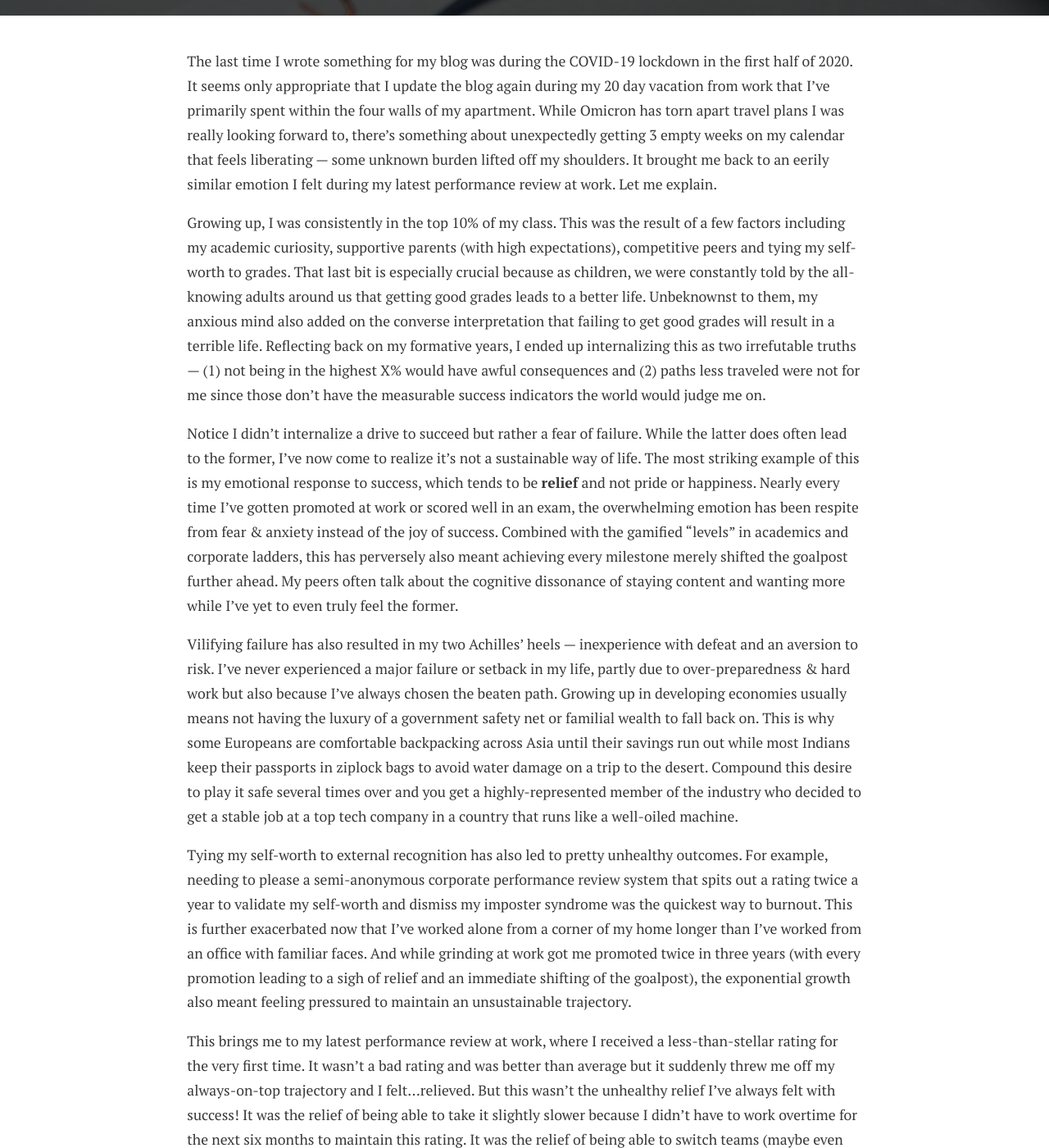
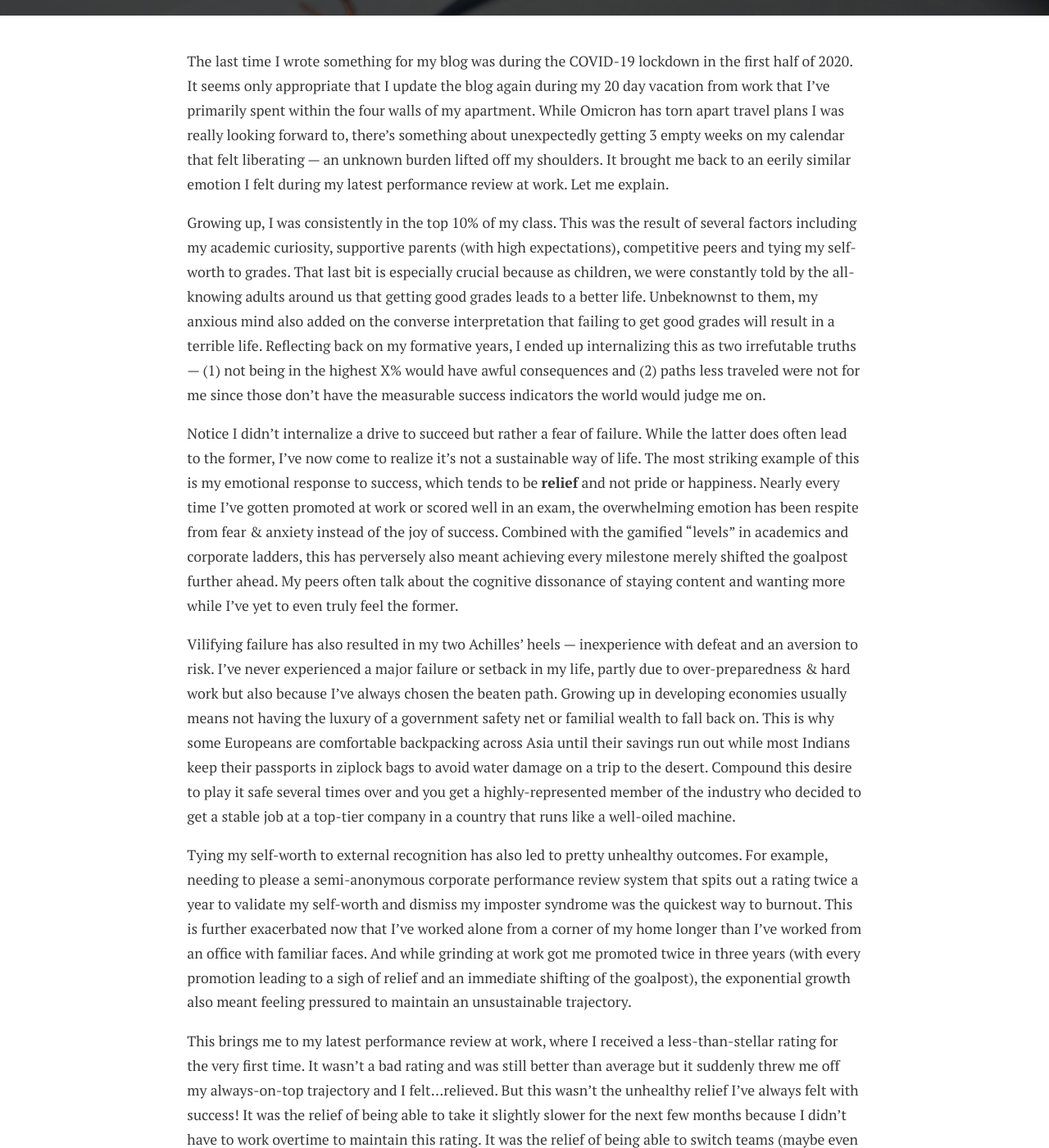
Before and after one commit to SuyashLakhotia/blog, a Jekyll site: the page built from _posts/2021-12-20-freedom-of-failure.md, in a window 1280 px wide and 1400 px high, scrolled down 431 px. Shown: the whole window at 82% size. Built offline with Jekyll 4.4.1, drawn with Linux system fonts in a browser that asks for light colours; nearby versions of some CDN libraries; some of the changed text lies outside the part shown.

Commit message:
Update 2021-12-20-freedom-of-failure.md

```diff
--- a/_posts/2021-12-20-freedom-of-failure.md
+++ b/_posts/2021-12-20-freedom-of-failure.md
@@ -6,16 +6,16 @@
 - Thoughts
 ---
 
-The last time I wrote something for my blog was during the COVID-19 lockdown in the first half of 2020. It seems only appropriate that I update the blog again during my 20 day vacation from work that I've primarily spent within the four walls of my apartment. While Omicron has torn apart travel plans I was really looking forward to, there's something about unexpectedly getting 3 empty weeks on my calendar that feels liberating &mdash; some unknown burden lifted off my shoulders. It brought me back to an eerily similar emotion I felt during my latest performance review at work. Let me explain.
+The last time I wrote something for my blog was during the COVID-19 lockdown in the first half of 2020. It seems only appropriate that I update the blog again during my 20 day vacation from work that I've primarily spent within the four walls of my apartment. While Omicron has torn apart travel plans I was really looking forward to, there's something about unexpectedly getting 3 empty weeks on my calendar that felt liberating &mdash; an unknown burden lifted off my shoulders. It brought me back to an eerily similar emotion I felt during my latest performance review at work. Let me explain.
 
-Growing up, I was consistently in the top 10% of my class. This was the result of a few factors including my academic curiosity, supportive parents (with high expectations), competitive peers and tying my self-worth to grades. That last bit is especially crucial because as children, we were constantly told by the all-knowing adults around us that getting good grades leads to a better life. Unbeknownst to them, my anxious mind also added on the converse interpretation that failing to get good grades will result in a terrible life. Reflecting back on my formative years, I ended up internalizing this as two irrefutable truths &mdash; (1) not being in the highest X% would have awful consequences and (2) paths less traveled were not for me since those don't have the measurable success indicators the world would judge me on.
+Growing up, I was consistently in the top 10% of my class. This was the result of several factors including my academic curiosity, supportive parents (with high expectations), competitive peers and tying my self-worth to grades. That last bit is especially crucial because as children, we were constantly told by the all-knowing adults around us that getting good grades leads to a better life. Unbeknownst to them, my anxious mind also added on the converse interpretation that failing to get good grades will result in a terrible life. Reflecting back on my formative years, I ended up internalizing this as two irrefutable truths &mdash; (1) not being in the highest X% would have awful consequences and (2) paths less traveled were not for me since those don't have the measurable success indicators the world would judge me on.
 
 Notice I didn't internalize a drive to succeed but rather a fear of failure. While the latter does often lead to the former, I've now come to realize it's not a sustainable way of life. The most striking example of this is my emotional response to success, which tends to be **relief** and not pride or happiness. Nearly every time I've gotten promoted at work or scored well in an exam, the overwhelming emotion has been respite from fear &amp; anxiety instead of the joy of success. Combined with the gamified "levels" in academics and corporate ladders, this has perversely also meant achieving every milestone merely shifted the goalpost further ahead. My peers often talk about the cognitive dissonance of staying content and wanting more while I've yet to even truly feel the former.
 
-Vilifying failure has also resulted in my two Achilles' heels &mdash; inexperience with defeat and an aversion to risk. I've never experienced a major failure or setback in my life, partly due to over-preparedness &amp; hard work but also because I've always chosen the beaten path. Growing up in developing economies usually means not having the luxury of a government safety net or familial wealth to fall back on. This is why some Europeans are comfortable backpacking across Asia until their savings run out while most Indians keep their passports in ziplock bags to avoid water damage on a trip to the desert. Compound this desire to play it safe several times over and you get a highly-represented member of the industry who decided to get a stable job at a top tech company in a country that runs like a well-oiled machine.
+Vilifying failure has also resulted in my two Achilles' heels &mdash; inexperience with defeat and an aversion to risk. I've never experienced a major failure or setback in my life, partly due to over-preparedness &amp; hard work but also because I've always chosen the beaten path. Growing up in developing economies usually means not having the luxury of a government safety net or familial wealth to fall back on. This is why some Europeans are comfortable backpacking across Asia until their savings run out while most Indians keep their passports in ziplock bags to avoid water damage on a trip to the desert. Compound this desire to play it safe several times over and you get a highly-represented member of the industry who decided to get a stable job at a top-tier company in a country that runs like a well-oiled machine.
 
 Tying my self-worth to external recognition has also led to pretty unhealthy outcomes. For example, needing to please a semi-anonymous corporate performance review system that spits out a rating twice a year to validate my self-worth and dismiss my imposter syndrome was the quickest way to burnout. This is further exacerbated now that I've worked alone from a corner of my home longer than I've worked from an office with familiar faces. And while grinding at work got me promoted twice in three years (with every promotion leading to a sigh of relief and an immediate shifting of the goalpost), the exponential growth also meant feeling pressured to maintain an unsustainable trajectory.
 
-This brings me to my latest performance review at work, where I received a less-than-stellar rating for the very first time. It wasn't a bad rating and was better than average but it suddenly threw me off my always-on-top trajectory and I felt...relieved. But this wasn't the unhealthy relief I've always felt with success! It was the relief of being able to take it slightly slower because I didn't have to work overtime for the next six months to maintain this rating. It was the relief of being able to switch teams (maybe even jobs!) without delaying my next promotion due to ramp-up time. It was the relief of having the space to dive deep into a new area without the guilt of "wasting" precious hours. It was the relief of knowing the world around me doesn't crumble when I'm not in the top 10%.
+This brings me to my latest performance review at work, where I received a less-than-stellar rating for the very first time. It wasn't a bad rating and was still better than average but it suddenly threw me off my always-on-top trajectory and I felt...relieved. But this wasn't the unhealthy relief I've always felt with success! It was the relief of being able to take it slightly slower for the next few months because I didn't have to work overtime to maintain this rating. It was the relief of being able to switch teams (maybe even jobs!) without delaying my next promotion due to ramp-up time. It was the relief of having the space to dive deep into a new area or focus on my wellbeing without the guilt of "wasting" precious hours. It was the relief of knowing the world around me doesn't crumble when I'm not in the top 10%.
 
 The way I see it is that when you're leading a race, your only concern is not giving up your position and following the path laid out for you. But once you trip and fall, you start noticing the world around you that was previously a blur and the alternative routes that have always existed. Let failure set you free!
```
